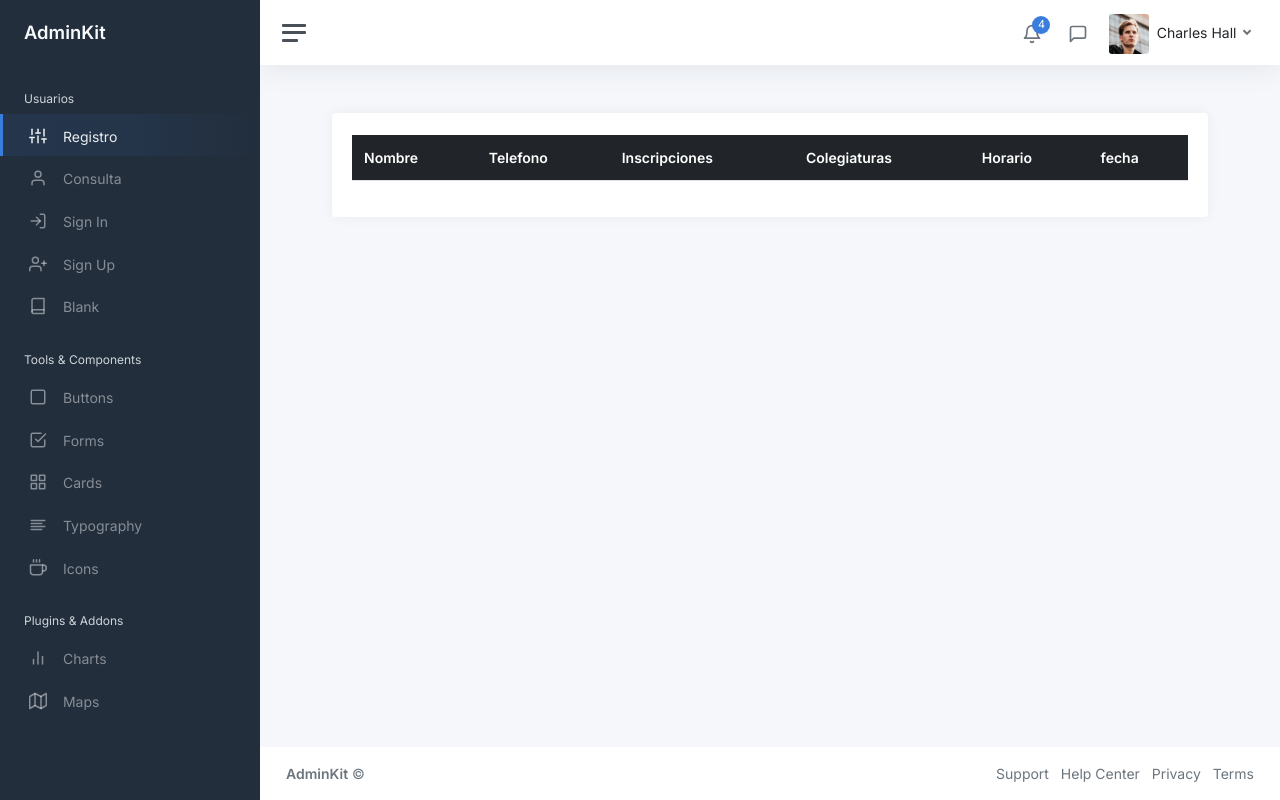
After one commit to UTSRayon/boxfit, a Flask app: page /magic in a window 1280 px wide. The commit adds this page. Run offline with Flask 2, Linux system fonts and the light colour scheme; lists and menus that the app fills with data are empty.

Commit message:
Ya se puede visualisar los registros en la tabla, ¿podria ayudarme a configurar o actualizar el boton eliminar junto con el aarchivo eliminar.js?

```diff
--- a/app.py
+++ b/app.py
@@ -1,10 +1,11 @@
 from flask import Flask,render_template,request
+from flask import redirect
 import pyrebase
 from flask import url_for
 import json
 
 from models.user2 import user2
-from models.usuario import usuario
+from models.usuario import Usuario
 from datetime import date
 from collections import OrderedDict
 
@@ -34,11 +35,13 @@ pyrebase.pyrebase.quote = noquote
 
 app = Flask(__name__)
 
-@app.route('/prueba')
-def prueba():
-    lista_clientes=db.child("clientes").get().val()
-
-    return render_template("tabla.html",elementos_clientes=lista_clientes.values())
+@app.route('/table')
+def table():
+    lista_clientes=db.child("leones").get().val()
+    try:
+        return render_template("prueba.html", elementos_clientes=lista_clientes.values())
+    except:
+        return render_template('prueba.html')
 
 @app.route('/')
 def getIndex():  # put application's code here
@@ -64,11 +67,11 @@ def save_data():
     direccion=request.form.get('direccion')
     telefono=request.form.get('telefono')
     correo=request.form.get('correo')
-    neew_clien=usuario(nombre,apellido,direccion,telefono,correo)
+    neew_clien=Usuario(nombre,apellido,direccion,telefono,correo)
     submit_form =json.dumps(neew_clien.__dict__)
-
     moon = json.loads(submit_form)
     db.child("clientes").push(moon)
+    #return redirect(url_for('tabla'))
 
     #db.child("clientes").push({"nombre": nombre, "apellido":apellido, "direccion":direccion, "telefono":telefono, "correo":correo })
 
@@ -90,6 +93,7 @@ def opti():
 def blend():
     nombre=request.form.get('nombre')
     telefono=request.form.get('telefono')
+    inscripcion = request.form.get('inscripcion')
     colegiatura= request.form.get('colegiatura')
 
     #fecha = request.form.get('fecha')
@@ -99,7 +103,7 @@ def blend():
 
 
     horario= request.form.get('horario')
-    neew_clien=user2(nombre,telefono,colegiatura,d1,horario)
+    neew_clien=user2(nombre,telefono,inscripcion,colegiatura,d1,horario)
     submit_form = json.dumps(neew_clien.__dict__)
 
     moon = json.loads(submit_form)
@@ -108,6 +112,13 @@ def blend():
     #db.child("leones").push({"nombre": nombre,  "telefono":telefono})
     return render_template("registro3.html")
 
+
+#eliminar registros de la tabla
+@app.route('/eliminar/',methods=["GET"])
+def eliminiar():
+    id= request.args.get("id")
+    db.child("clientes").child(str(id)).remove()
+    return redirect(url_for('table'))
 
 
 
@@ -119,10 +130,14 @@ def re():  # put application's code here
 @app.route('/re2')
 def re2():  # put application's code here
     return render_template("registro3.html")
-@app.route('/table')
-def table():  # put application's code here
-    return render_template("tabla.html")
+#@app.route('/table')
+#def table():  # put application's code here
+    #return render_template("tabla.html")
 
+
+@app.route('/magic')
+def magic():  # put application's code here
+    return render_template("prueba.html")
 
 
 if __name__ == '__main__':
--- a/models/user2.py
+++ b/models/user2.py
@@ -1,7 +1,8 @@
 class user2():
-    def __init__(self,nombre,telefono,colegiatura,fecha,horario):
+    def __init__(self,nombre,telefono,inscripcion,colegiatura,fecha,horario):
         self.nombre=nombre
         self.telefono=telefono
+        self.inscripcion = inscripcion
         self.colegiatura=colegiatura
         self.fecha = fecha
         self.horario=horario
--- a/models/usuario.py
+++ b/models/usuario.py
@@ -1,4 +1,4 @@
-class usuario():
+class Usuario():
     def __init__(self,nombre,apellido,direccion,telefono,correo):
         self.nombre=nombre
         self.apellido=apellido
--- a/static/js/eliminar.js
+++ b/static/js/eliminar.js
@@ -1,4 +1,4 @@
-$(document).ready(function()
+$(document).addEventListener(function()
 {
     $('.dltBtn').click(function(e){
     e.preventDefault();
@@ -21,7 +21,7 @@ $(document).ready(function()
                     className: "btn-danger",
                     callback: function() {
                     $.ajax({
-                    url: '/eliminar_persona',
+                    url: '/eliminar',
                     data: {id:id}
                             })
                 //Si todo ha ido bien...
--- a/templates/esqueleto.html
+++ b/templates/esqueleto.html
@@ -543,6 +543,7 @@
 	</script>
 
 {%block eliminar_ventana%}
+
 {%endblock%}
 
 </body>
--- /dev/null
+++ b/templates/prueba.html
@@ -0,0 +1,55 @@
+{% extends 'esqueleto.html' %}
+{% block titulo %}
+<title>Registro de usuarios</title>
+
+{%  endblock %}
+{%  block contenido %}
+<main>
+    <div class="container-fluid px-4">
+        <div class="card mb-4">
+            <div class="card-body">
+                <table class="table">
+                  <thead>
+                  <thead class="table-dark">
+                    <tr>
+                      <th >Nombre</th>
+                      <th >Telefono</th>
+                      <th scope="col">Inscripciones</th>
+                      <th scope="col">Colegiaturas</th>
+                        <th scope="col">Horario</th>
+                        <th scope="col">fecha</th>
+                    </tr>
+                  </thead>
+
+                  <tbody class="table-group-divider">
+                   <!-- aca colocaremos los datos de firebase-->
+                       {% set contador=namespace(value=0) %}
+                       {% for datos in elementos_clientes %}
+                    <tr>
+
+                      <td>{{ datos.nombre }}</td>
+                      <td>{{ datos.telefono }}</td>
+                      <td>{{ datos.inscripcion }}</td>
+                        <td>{{ datos.colegiatura }}</td>
+                        <td>{{ datos.horario }}</td>
+                        <td>{{ datos.fecha }}</td>
+
+                        <!--podria descomentar este boton y actualizarlo a este proyecto-->
+                            <!--<td>
+
+                                <a class="dltBtn btn btn-danger" data-id="{{ lista_war_final[contador.value] }}" href="javascript:void(0)">Eliminar</a>
+                                <a class="actualizar btn btn-success" data-id="{{ lista_war_final[contador.value] }}" href="javascript:void(0)">Actualizar</a>
+                            </td>-->
+
+                    </tr>
+                  {% set contador.value=contador.value +1 %}
+                        {%endfor%}
+
+                  </tbody>
+                </table>
+            </div>
+        </div>
+    </div>
+</main>
+
+{%  endblock%}
--- a/templates/registro2.html
+++ b/templates/registro2.html
@@ -41,7 +41,7 @@
 									<h5 class="card-title mb-0">Inscripciones</h5>
 								</div>
 								<div class="card-body">
-									<input class="form-control" type="text" placeholder="$300.00MX" readonly>
+									<input class="form-control" id="inscripcion" name="inscripcion"  placeholder="$300.00MX" readonly>
 								</div>
 							</div>
 
```
Also changed, not shown: templates/tabla.html (+22 -10 lines).
